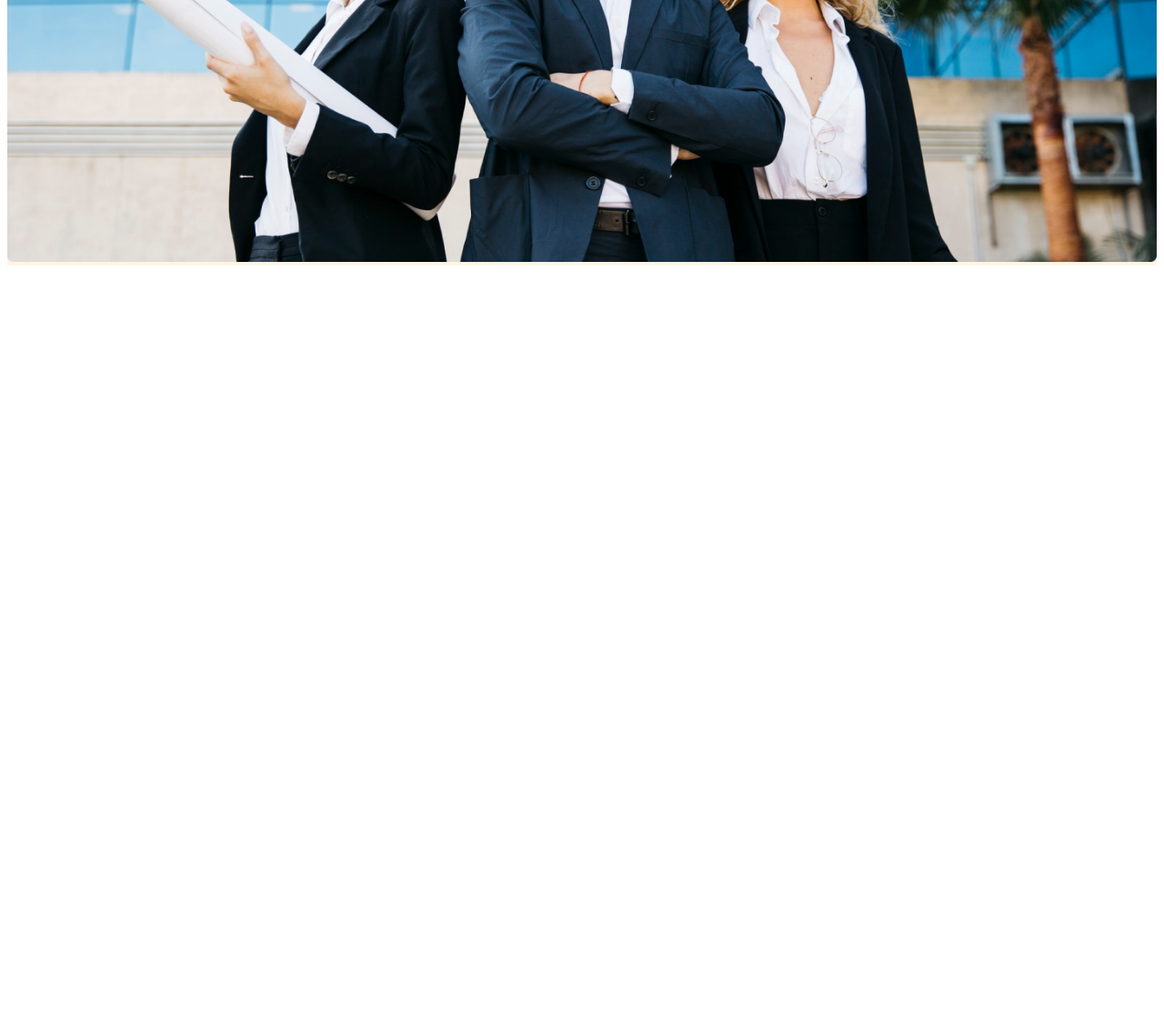
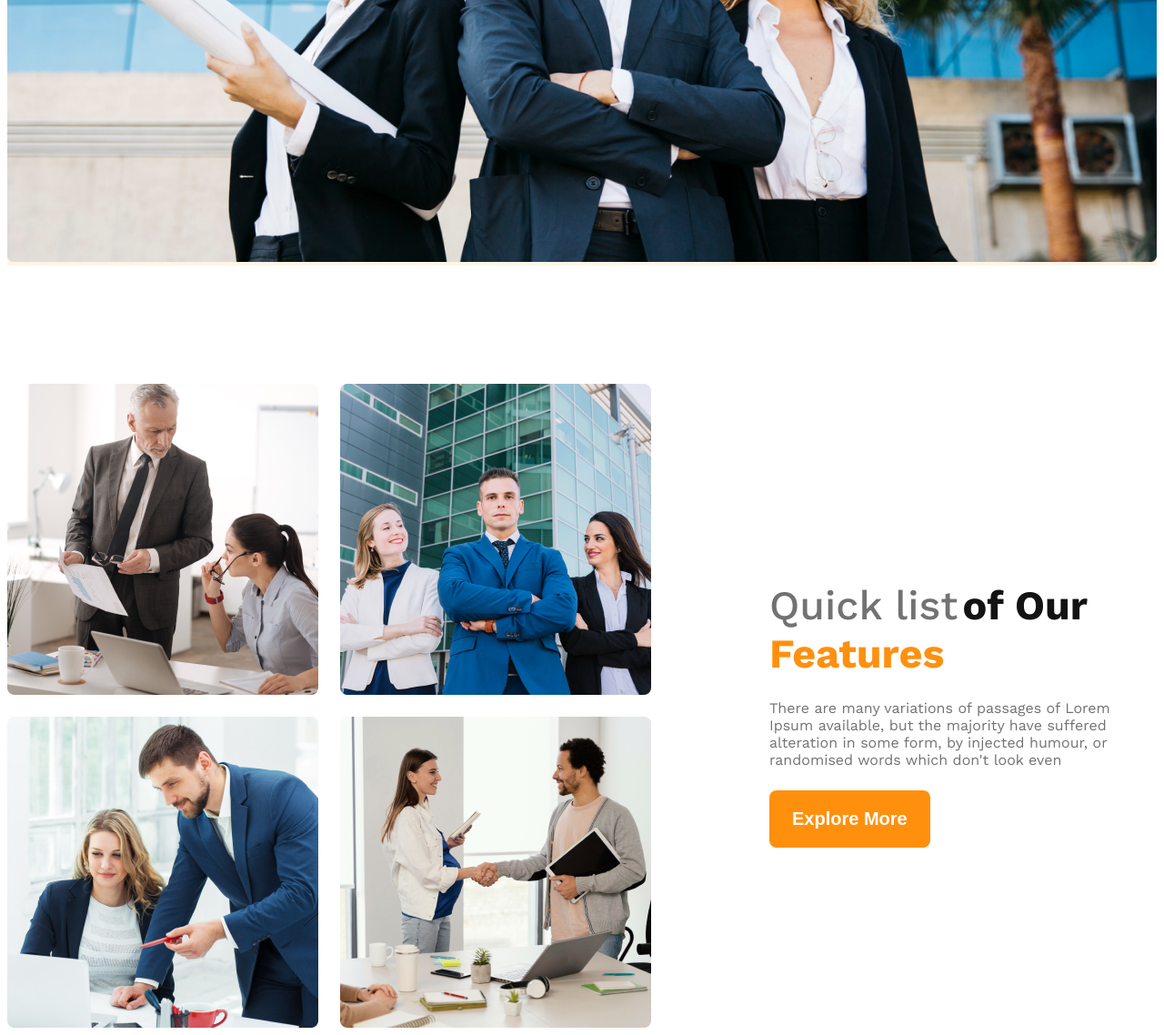
Before and after one commit to israqshakil/g3-architects-resources, a plain HTML site: page index.html in a window 1280 px wide. Shown: the part 892-2030 px from the top of the page at 91% size. Before the commit the page ends 1192 px from the top, so only its background shows below. Drawn offline with nearby package versions, Linux system fonts and the light colour scheme.

Commit message:
added teams section and responsive

```diff
--- a/index.html
+++ b/index.html
@@ -21,7 +21,7 @@
         <div class="banner">
             <div class="banner-content">
                 <h1 class="banner-title">Brand New <br> Group of Architects</h1>
-                <p class="banner-description">There are many variations of passages of Lorem Ipsum available, but the majority have suffered alteration in some form, by injected humour, or randomised words which don't look even</p>
+                <p class="banner-description">There are many variations of passages of Lorem Ipsum available, but the majority have suffered alteration in some form, by injected humour, or randomized words which don't look even</p>
                 <button class="btn-primary">Explore More</button>
             </div>
 
@@ -32,6 +32,21 @@
 
     </header>
     <main>
+        <section class="teams display-flex">
+            <div class="team-img-container">
+                <img src="images/team1.png" alt="two architects are discussing">
+                <img src="images/team2.png" alt="three architects are watching their projects">
+                <img src="images/team3.png" alt="one architect is showing their project to another one in a laptop ">
+                <img src="images/team4.png" alt="two architects are handshaking">
+
+            </div>
+            <div class="our-features">
+                <h3 class="feature-title"><span id="quick-list" class="text-light-gray">Quick list</span> <span id="our" class="text-deep-gray">of Our</span> <span id="feature" class="text-deep-gray">Features</span></h3>
+                <p class="feature-description text-light-gray">There are many variations of passages of Lorem Ipsum available, but the majority have suffered alteration in some form, by injected humour, or randomised words which don't look even</p>
+                <button class="btn-primary">Explore More</button>
+            </div>
+
+        </section>
 
 
     </main>
--- a/styles/style.css
+++ b/styles/style.css
@@ -12,6 +12,11 @@
     display: flex;
 
 }
+/* dark-1 */
+.text-deep-gray{
+    color: #131313;
+}
+
 /* dark-2 */
 .text-gray{
     color: #424242;
@@ -33,6 +38,14 @@
     padding: 20px 25px;
     border-radius: 8px;
     border: none;
+}
+.main{
+    max-width: 1440px;
+    margin: 0 auto;
+}
+main > section{
+    margin-top: 130px;
+
 }
 
 /* header styles */
@@ -77,10 +90,57 @@
 .banner-image{
     width: 100%;
 }
+/* team and feature related styles */
+.teams{
+    align-items: center;
+}
+.team-img-container{
+    display: grid;
+    grid-template-columns: repeat(2,1fr);
+    gap: 24px;
+}
+.our-features{
+    margin-left: 130px;
+    max-width: 537px;
+}
+#quick-list{
+    font-size: 2.8rem;
+    font-weight: 500;
+}
+#our{
+    font-size: 2.8rem;
+    font-weight: 700;
+}
+#feature{
+    font-size: 2.8rem;
+    color: #FF900E;
+}
+.feature-description{
+    margin: 24px 0 ;
+}
 /* responsive media query */
 @media screen and (max-width:576px) {
-    .nav-links,.navbar{
+    .nav-links,
+    .navbar,
+    .teams{
         flex-direction: column;
     }
 
+    .team-img-container{
+        grid-template-columns: repeat(1,1fr);
+    }
+    .our-features{
+        margin-left: 20px;
+    }
+
 }
+/* responsive for medium size devices */
+@media screen  and (min-width: 576px) and (max-width: 992px) {
+    .teams{
+        flex-direction: column;
+    }
+    .our-features{
+        margin: 50px auto;
+    }
+
+}
```
